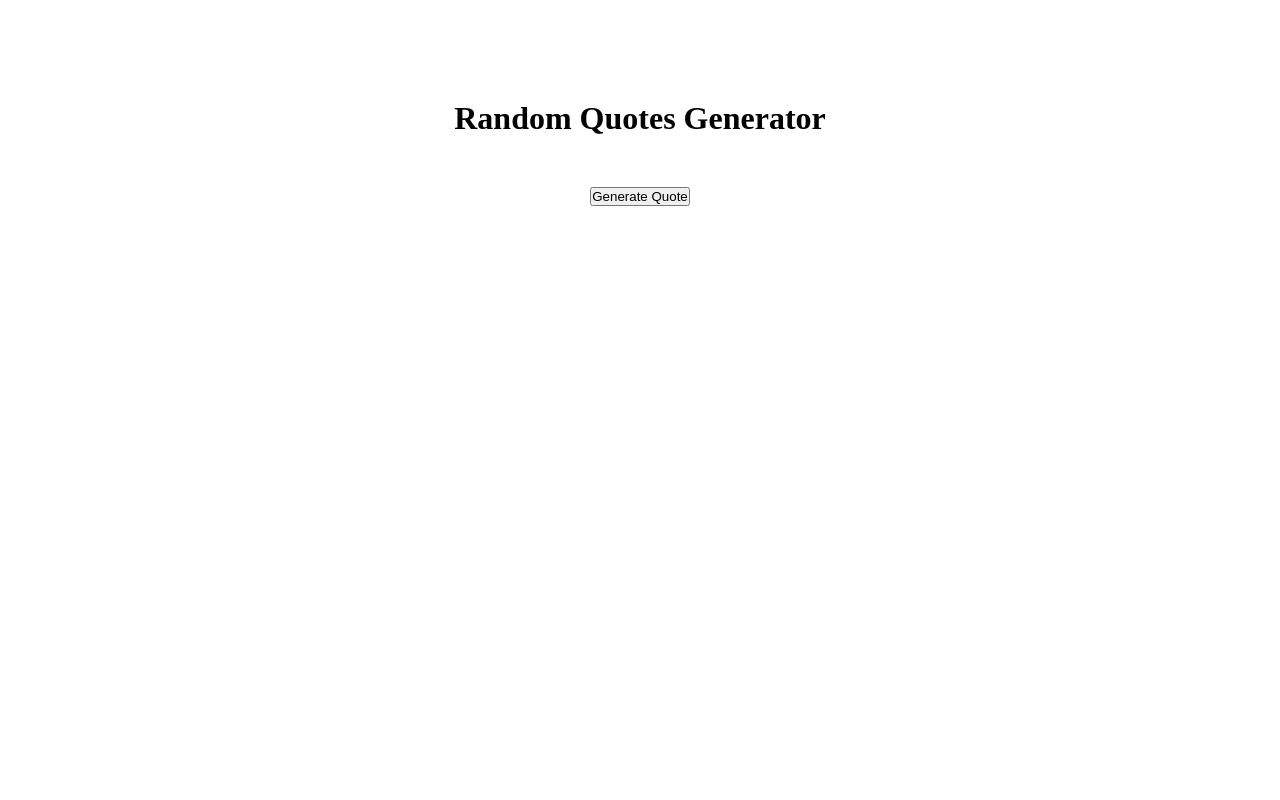
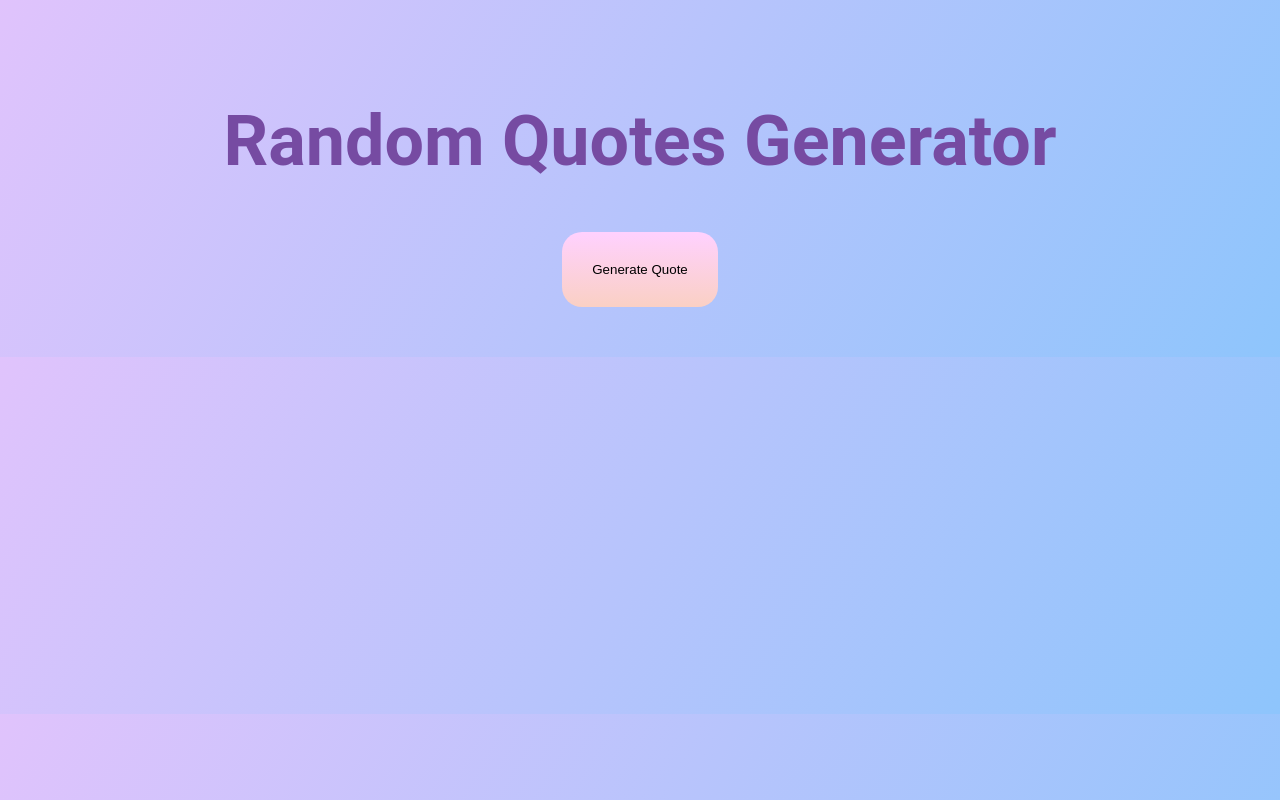
Before and after one commit to ajaomustapha/random-quotes-generator, a plain HTML site: page index.html in a window 1280 px wide. Drawn offline with Linux system fonts and the light colour scheme.

Commit message:
Added Colours

```diff
--- a/index.html
+++ b/index.html
@@ -1,21 +1,18 @@
 <!DOCTYPE html>
 <html lang="en">
 	<head>
-    <meta charset="UTF-8">
-    <meta name="viewport" content="width=device-width, initial-scale=1.0">
+		<meta charset="UTF-8" />
+		<meta name="viewport" content="width=device-width, initial-scale=1.0" />
 
 		<!-- Stylesheet -->
-    <link rel="stylesheet" href="style.css">
+		<link rel="stylesheet" href="style.css" />
 		<title>Random Quotes</title>
 	</head>
 	<body>
-
 		<h1>Random Quotes Generator</h1>
 		<button id="generate">Generate Quote</button>
 		<h3 id="quotes"></h3>
 
-
-
 		<script src="app.js"></script>
 	</body>
 </html>
--- a/style.css
+++ b/style.css
@@ -5,16 +5,27 @@
 
 body {
     text-align: center;
+    background: linear-gradient(120deg, #e0c3fc 0%, #8ec5fc 100%);
+    font-family: 'roboto';
 }
 
 h1 {
     margin-top: 100px;
+    font-size: 70px;
+    color: #764ba2;
 }
 
 button{
     margin-top: 50px;
+    padding: 30px;
+    border-radius: 20px;
+    cursor: pointer;
+    background: linear-gradient(to top, #fad0c4 0%, #ffd1ff 100%);
+    border: none;
 }
 
 #quotes {
     margin-top: 50px;
+    font-size: 30px;
+    color: #ebedee;
 }
```
Lines whose indentation alone changed are shown as unchanged.
